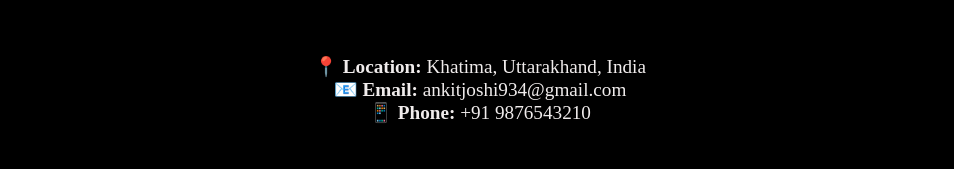
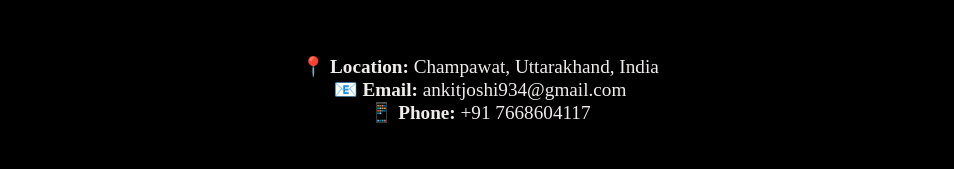
Before and after one commit to Ankit03aj/my_portfolio, a plain HTML site: page contact.html in a window 1280 px wide. Shown: the part 245-414 px from the top of the page, without its empty margins (160-1114 px from the left). Drawn offline with nearby package versions, Linux system fonts and the light colour scheme.

Commit message:
Update contact.html

```diff
--- a/contact.html
+++ b/contact.html
@@ -27,9 +27,9 @@
     <h2 class="heading">📞 Contact <span>Details</span></h2>
 
     <div class="contact-info" style="font-size: 2rem; padding: 3rem;">
-      <p><strong>📍 Location:</strong> Khatima, Uttarakhand, India</p>
+      <p><strong>📍 Location:</strong> Champawat, Uttarakhand, India</p>
       <p><strong>📧 Email:</strong> ankitjoshi934@gmail.com</p>
-      <p><strong>📱 Phone:</strong> +91 9876543210</p>
+      <p><strong>📱 Phone:</strong> +91 7668604117</p>
 
       <!-- ===== Social Icons ===== -->
       <div class="social-icons" style="margin-top: 2rem;">
```
